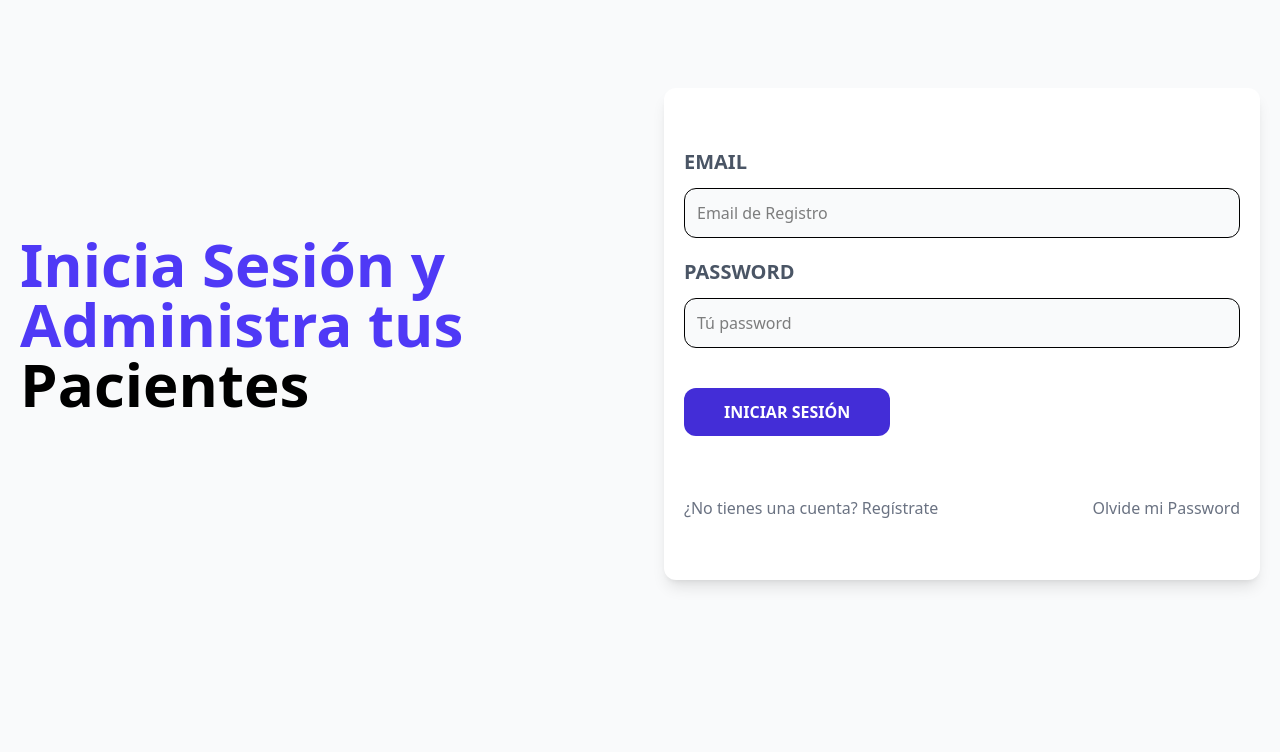
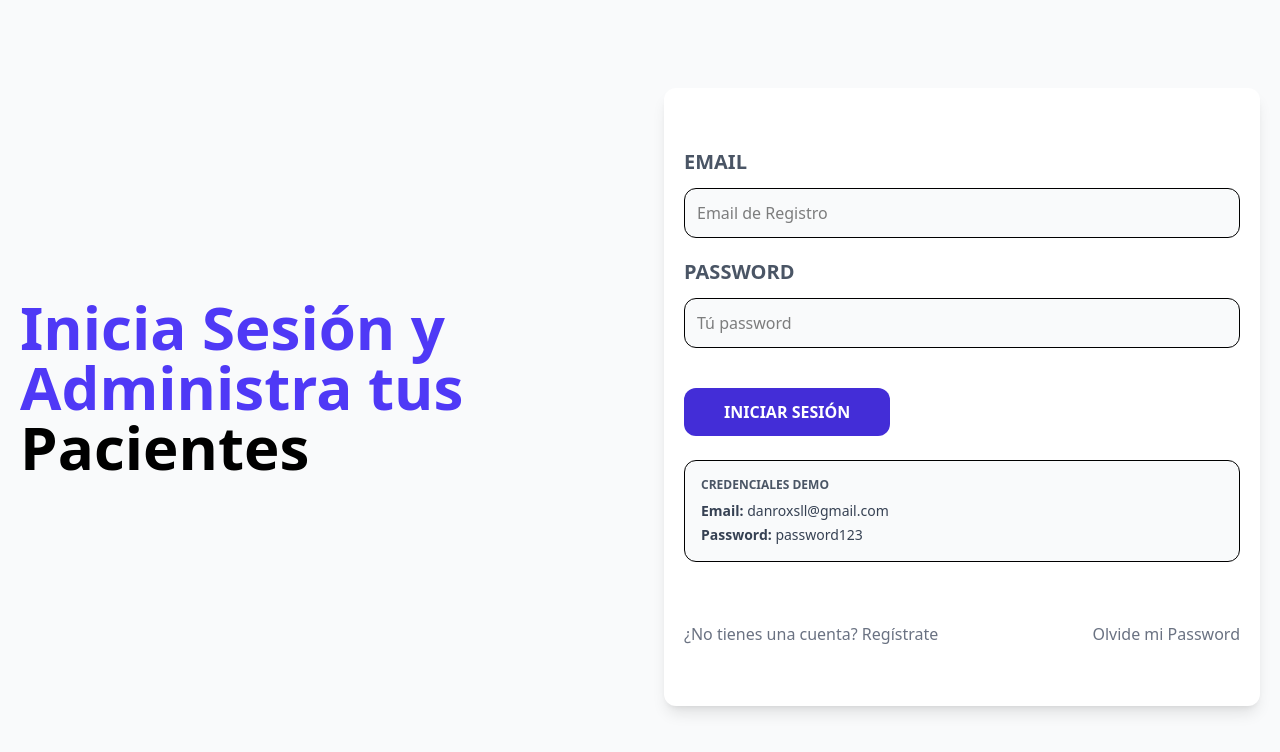
Before and after one commit to Danielroxs/apv_frontend_deploy, a React (Vite) app: page / in a window 1280 px wide. Shown: the top 752 px of the page. Built offline with nearby package versions, Linux system fonts and the light colour scheme; no server answers.

Commit message:
Add demo credentials to login

```diff
--- a/src/paginas/Login.jsx
+++ b/src/paginas/Login.jsx
@@ -88,6 +88,18 @@ const Login = () => {
           />
         </form>
 
+        <div className="mt-6 p-4 border bg-gray-50 rounded-xl">
+          <p className="text-xs text-gray-600 font-bold uppercase">
+            Credenciales demo
+          </p>
+          <p className="mt-2 text-sm text-gray-700">
+            <span className="font-bold">Email:</span> danroxsll@gmail.com
+          </p>
+          <p className="mt-1 text-sm text-gray-700">
+            <span className="font-bold">Password:</span> password123
+          </p>
+        </div>
+
         <nav className="mt-10 lg:flex lg:justify-between">
           <Link
             className="block text-center my-5 text-gray-500"
```
